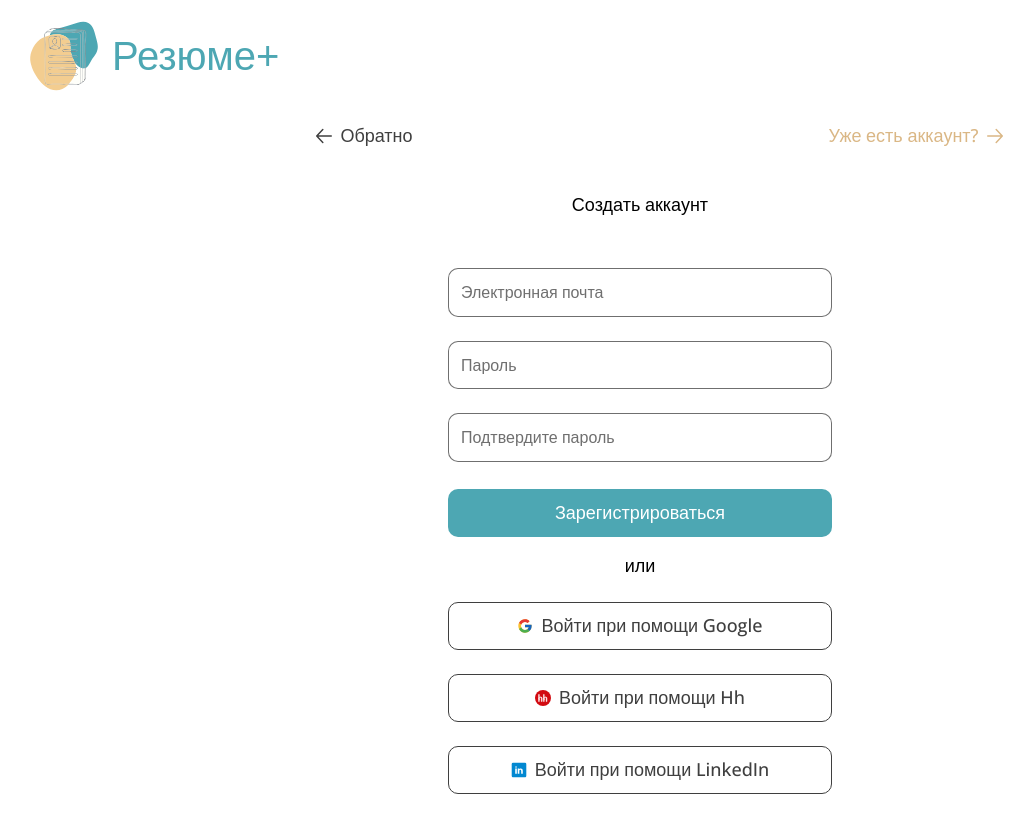
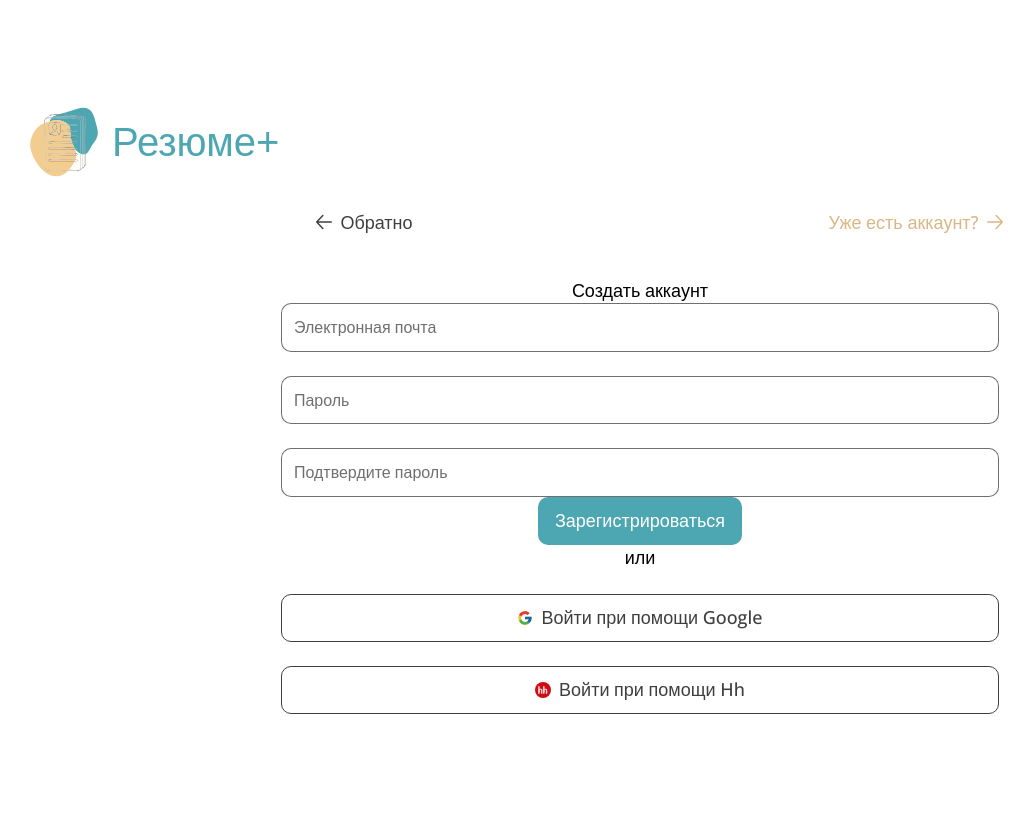
Before and after one commit to anvdmal/resume-plus-frontend, a React (Vite) app: page / in a window 1280 px wide. Shown: the top 832 px of the page, without its empty margins (0-1036 px from the left). After the commit the page ends 800 px from the top, so only its background shows below. Built offline with nearby package versions, Linux system fonts and the light colour scheme; a web font is replaced by a local one.

Commit message:
remove linkedIn button

```diff
--- a/src/SignInPage.jsx
+++ b/src/SignInPage.jsx
@@ -11,7 +11,7 @@
 import backArrow from "./assets/ic-arrow-left.svg";
 import nextArrow from "./assets/ic-arrow-right.svg";
 
-export default function SignUpPage() {
+export default function SignInPage() {
     const [formData, setFormData] = useState({
         email: "",
         password: ""
@@ -27,7 +27,7 @@
     return (
         <>
         <Header variant="secondary" />
-        <div className="signup-page">
+        <div className="signupin-page">
             <div className="arrow-buttons">
                 <TextButtonWithIcon
                     text="Обратно"
@@ -43,8 +43,8 @@
                     color="tan"
                 />
             </div>
-            <div className="signup-container">
-                <form className="signup-form">
+            <div className="signupin-container">
+                <form className="signupin-form">
                     <h2>Войти</h2>
                     <div className="input-fields">
                         <InputField
@@ -86,14 +86,14 @@
                         color="dark"
                         bordered={true}
                     />
-
+{/*
                     <TextButtonWithIcon
                         text="Войти при помощи LinkedIn"
                         icon={linkedinIcon}
                         iconSide="left"
                         color="dark"
                         bordered={true}
-                    />
+                    /> */}
                 </div>
             </div>
         </div>
--- a/src/SignUpPage.jsx
+++ b/src/SignUpPage.jsx
@@ -28,7 +28,7 @@
     return (
         <>
         <Header variant="secondary" />
-        <div className="signup-page">
+        <div className="signupin-page">
             <div className="arrow-buttons">
                 <TextButtonWithIcon
                     text="Обратно"
@@ -44,8 +44,8 @@
                     color="tan"
                 />
             </div>
-            <div className="signup-container">
-                <form className="signup-form">
+            <div className="signupin-container">
+                <form className="signupin-form">
                     <h2>Создать аккаунт</h2>
                     <div className="input-fields">
                         <InputField
@@ -97,13 +97,13 @@
                         bordered={true}
                     />
 
-                    <TextButtonWithIcon
+ {/*                   { <TextButtonWithIcon
                         text="Войти при помощи LinkedIn"
                         icon={linkedinIcon}
                         iconSide="left"
                         color="dark"
                         bordered={true}
-                    />
+                    />} */}
                 </div>
             </div>
         </div>
```
